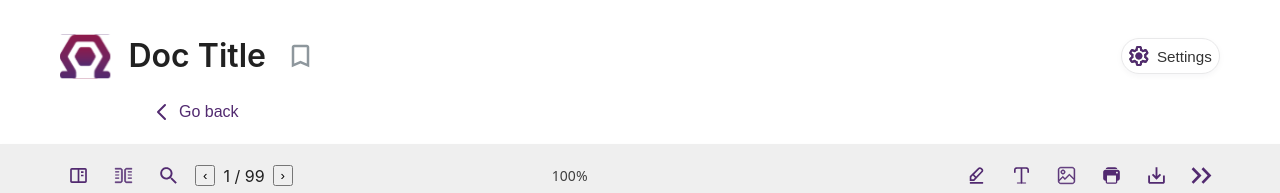
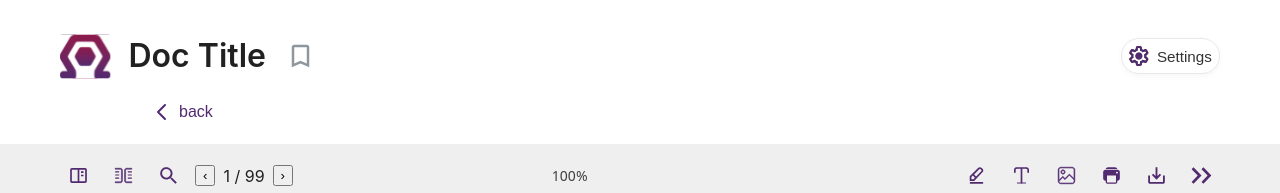
Before and after one commit to deniseada/GotIt, a Next.js app: page /doc in a window 1280 px wide. Shown: the top 193 px of the page. Built offline with nearby package versions, Linux system fonts and the light colour scheme; some icons are missing.

Commit message:
Adding to dashboard page, importing NavBar and checking the page displays something.

```diff
--- a/app/doc/components/NavBar.js
+++ b/app/doc/components/NavBar.js
@@ -60,7 +60,7 @@ export default function NavBar() {
           alt="back arrow"
           className={styles.arrow}
         />
-        <div> Go back</div>
+        <div>back</div>
       </button>
     </div>
   );
--- a/app/page.js
+++ b/app/page.js
@@ -4,7 +4,10 @@ import styles from "./page.module.css";
 import NavBar from "./doc/components/NavBar";
 import MVPPage from "./doc/page";
 import SideBar from "./doc/components/sideBar";
+import Dashboard from "./dashboard/page";
 
 export default function Home() {
-  return <div></div>;
+  return <div>
+    <Dashboard />
+  </div>;
 }
```
Also changed, not shown: app/dashboard/page.js (+9 -0 lines).
